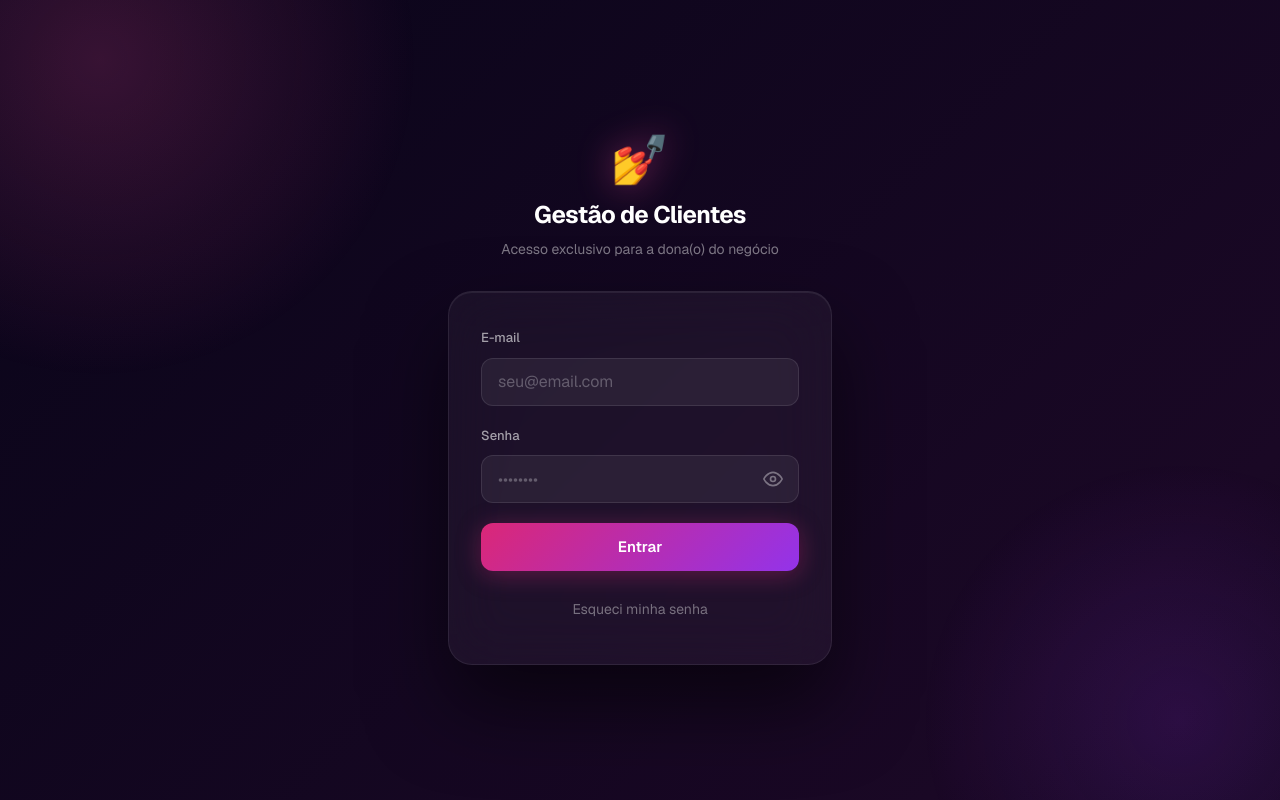
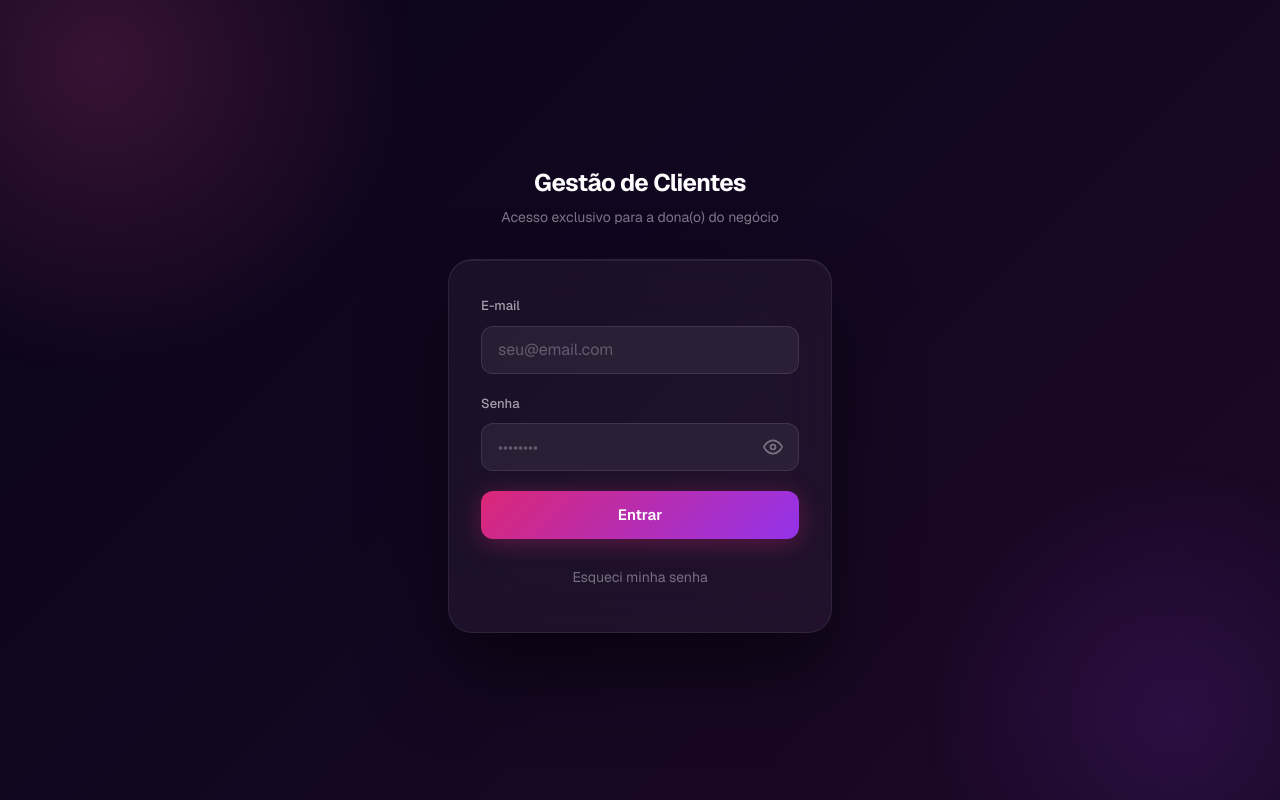
Before and after one commit to daviriquelme2011barbosa-sys/Sistema-Manicure, a Next.js app: page /login in a window 1280 px wide. Built offline with nearby package versions, Linux system fonts and the light colour scheme; no server answers.

Commit message:
fix: remover emoji da tela de login

```diff
--- a/app/(auth)/login/page.tsx
+++ b/app/(auth)/login/page.tsx
@@ -304,14 +304,7 @@
       <div className="login-center">
         <div className="w-full" style={{ maxWidth: '384px' }}>
           <div className="mb-8 text-center">
-            <span
-              className="login-emoji text-5xl login-anim-1"
-              role="img"
-              aria-label="unhas"
-            >
-              💅
-            </span>
-            <h1 className="mt-4 text-2xl font-bold text-white tracking-tight login-anim-2">
+            <h1 className="text-2xl font-bold text-white tracking-tight login-anim-1">
               Gestão de Clientes
             </h1>
             <p className="mt-2 text-sm login-anim-3" style={{ color: 'rgba(255,255,255,0.45)' }}>
```
